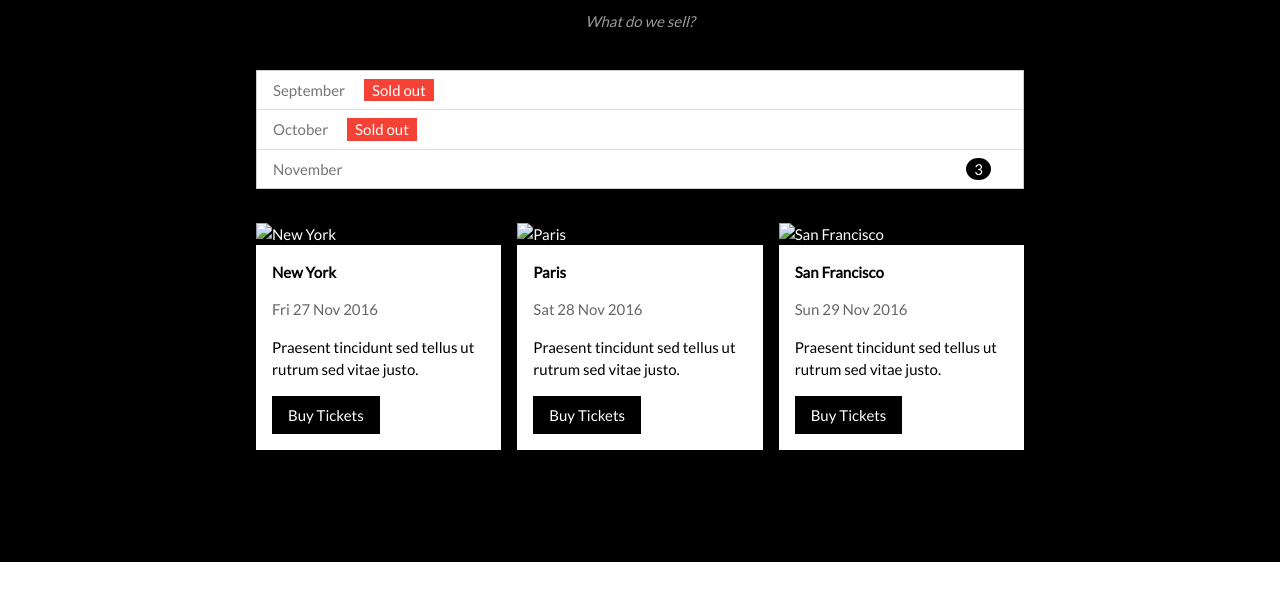
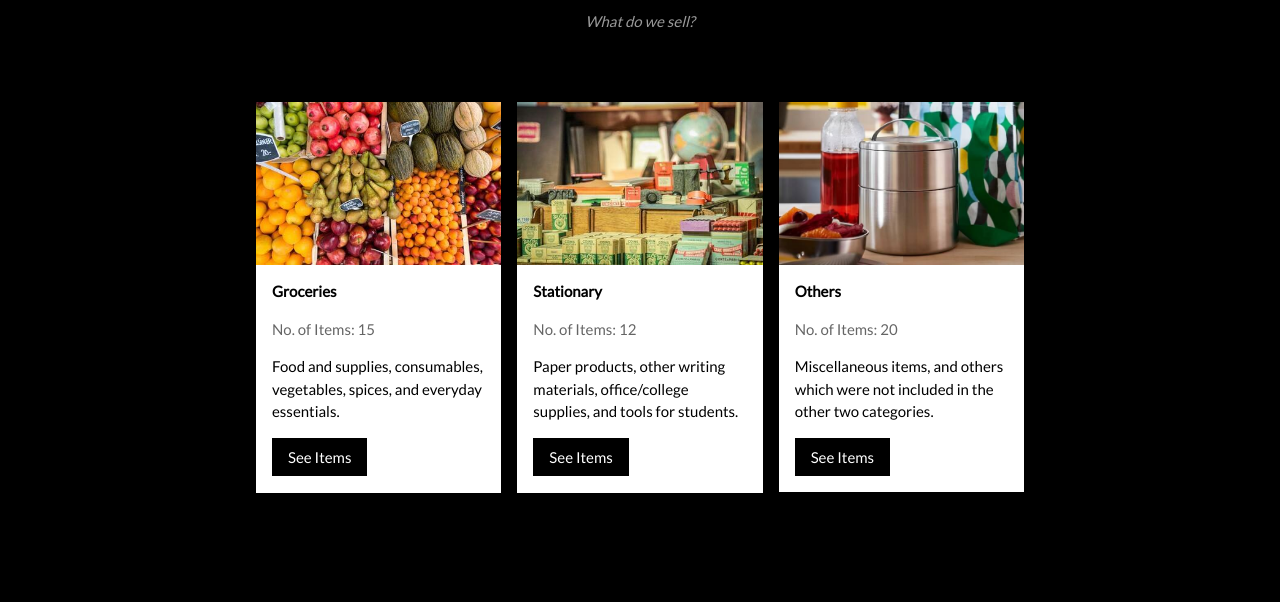
Before and after one commit to shreyas-a-s/rk-store, a plain HTML site: page index.html in a window 1280 px wide. Shown: the part 726-1328 px from the top of the page. Drawn offline with nearby package versions, Linux system fonts and the light colour scheme.

Commit message:
feat: Update products section

```diff
--- a/index.html
+++ b/index.html
@@ -95,60 +95,47 @@
           <h2 class="w3-wide w3-center">PRODUCTS</h2>
           <p class="w3-opacity w3-center"><i>What do we sell?</i></p><br>
 
-          <ul class="w3-ul w3-border w3-white w3-text-grey">
-            <li class="w3-padding">September <span class="w3-tag w3-red w3-margin-left">Sold out</span></li>
-            <li class="w3-padding">October <span class="w3-tag w3-red w3-margin-left">Sold out</span></li>
-            <li class="w3-padding">November <span class="w3-badge w3-right w3-margin-right">3</span></li>
-          </ul>
-
           <div class="w3-row-padding w3-padding-32" style="margin:0 -16px">
             <div class="w3-third w3-margin-bottom">
-              <img src="/w3images/newyork.jpg" alt="New York" style="width:100%" class="w3-hover-opacity">
+              <img src="./assets/images/groceries.jpg" alt="New York" style="width:100%" class="w3-hover-opacity">
               <div class="w3-container w3-white">
-                <p><b>New York</b></p>
-                <p class="w3-opacity">Fri 27 Nov 2016</p>
-                <p>Praesent tincidunt sed tellus ut rutrum sed vitae justo.</p>
-                <button class="w3-button w3-black w3-margin-bottom" onclick="document.getElementById('ticketModal').style.display='block'">Buy Tickets</button>
+                <p><b>Groceries</b></p>
+                <p class="w3-opacity">No. of Items: 15</p>
+                <p>Food and supplies, consumables, vegetables, spices, and everyday essentials.</p>
+                <button class="w3-button w3-black w3-margin-bottom" onclick="document.getElementById('itemsModal').style.display='block'">See Items</button>
               </div>
             </div>
             <div class="w3-third w3-margin-bottom">
-              <img src="/w3images/paris.jpg" alt="Paris" style="width:100%" class="w3-hover-opacity">
+              <img src="./assets/images/stationery.jpg" alt="Paris" style="width:100%" class="w3-hover-opacity">
               <div class="w3-container w3-white">
-                <p><b>Paris</b></p>
-                <p class="w3-opacity">Sat 28 Nov 2016</p>
-                <p>Praesent tincidunt sed tellus ut rutrum sed vitae justo.</p>
-                <button class="w3-button w3-black w3-margin-bottom" onclick="document.getElementById('ticketModal').style.display='block'">Buy Tickets</button>
+                <p><b>Stationary</b></p>
+                <p class="w3-opacity">No. of Items: 12</p>
+                <p>Paper products, other writing materials, office/college supplies, and tools for students.</p>
+                <button class="w3-button w3-black w3-margin-bottom" onclick="document.getElementById('itemsModal').style.display='block'">See Items</button>
               </div>
             </div>
             <div class="w3-third w3-margin-bottom">
-              <img src="/w3images/sanfran.jpg" alt="San Francisco" style="width:100%" class="w3-hover-opacity">
+              <img src="./assets/images/others.jpg" alt="San Francisco" style="width:100%" class="w3-hover-opacity">
               <div class="w3-container w3-white">
-                <p><b>San Francisco</b></p>
-                <p class="w3-opacity">Sun 29 Nov 2016</p>
-                <p>Praesent tincidunt sed tellus ut rutrum sed vitae justo.</p>
-                <button class="w3-button w3-black w3-margin-bottom" onclick="document.getElementById('ticketModal').style.display='block'">Buy Tickets</button>
+                <p><b>Others</b></p>
+                <p class="w3-opacity">No. of Items: 20</p>
+                <p>Miscellaneous items, and others which were not included in the other two categories.</p>
+                <button class="w3-button w3-black w3-margin-bottom" onclick="document.getElementById('itemsModal').style.display='block'">See Items</button>
               </div>
             </div>
           </div>
         </div>
       </div>
 
-      <!-- Ticket Modal -->
-      <div id="ticketModal" class="w3-modal">
+      <!-- Items Modal -->
+      <div id="itemsModal" class="w3-modal">
         <div class="w3-modal-content w3-animate-top w3-card-4">
           <header class="w3-container w3-teal w3-center w3-padding-32">
-            <span onclick="document.getElementById('ticketModal').style.display='none'"
+            <span onclick="document.getElementById('itemsModal').style.display='none'"
               class="w3-button w3-teal w3-xlarge w3-display-topright">×</span>
-            <h2 class="w3-wide"><i class="fa fa-suitcase w3-margin-right"></i>Tickets</h2>
+            <h2 class="w3-wide"><i class="fa fa-suitcase w3-margin-right"></i>Items</h2>
           </header>
           <div class="w3-container">
-            <p><label><i class="fa fa-shopping-cart"></i> Tickets, $15 per person</label></p>
-            <input class="w3-input w3-border" type="text" placeholder="How many?">
-            <p><label><i class="fa fa-user"></i> Send To</label></p>
-            <input class="w3-input w3-border" type="text" placeholder="Enter email">
-            <button class="w3-button w3-block w3-teal w3-padding-16 w3-section w3-right">PAY <i class="fa fa-check"></i></button>
-            <button class="w3-button w3-red w3-section" onclick="document.getElementById('ticketModal').style.display='none'">Close <i class="fa fa-remove"></i></button>
-            <p class="w3-right">Need <a href="#" class="w3-text-blue">help?</a></p>
           </div>
         </div>
       </div>
--- a/js/main.js
+++ b/js/main.js
@@ -25,7 +25,7 @@ function myFunction() {
 }
 
 // When the user clicks anywhere outside of the modal, close it
-var modal = document.getElementById('ticketModal');
+var modal = document.getElementById('itemsModal');
 window.onclick = function(event) {
   if (event.target == modal) {
     modal.style.display = "none";
```
Also changed, not shown: assets/images/groceries.jpg (added), assets/images/others.jpg (added), assets/images/stationery.jpg (added).
